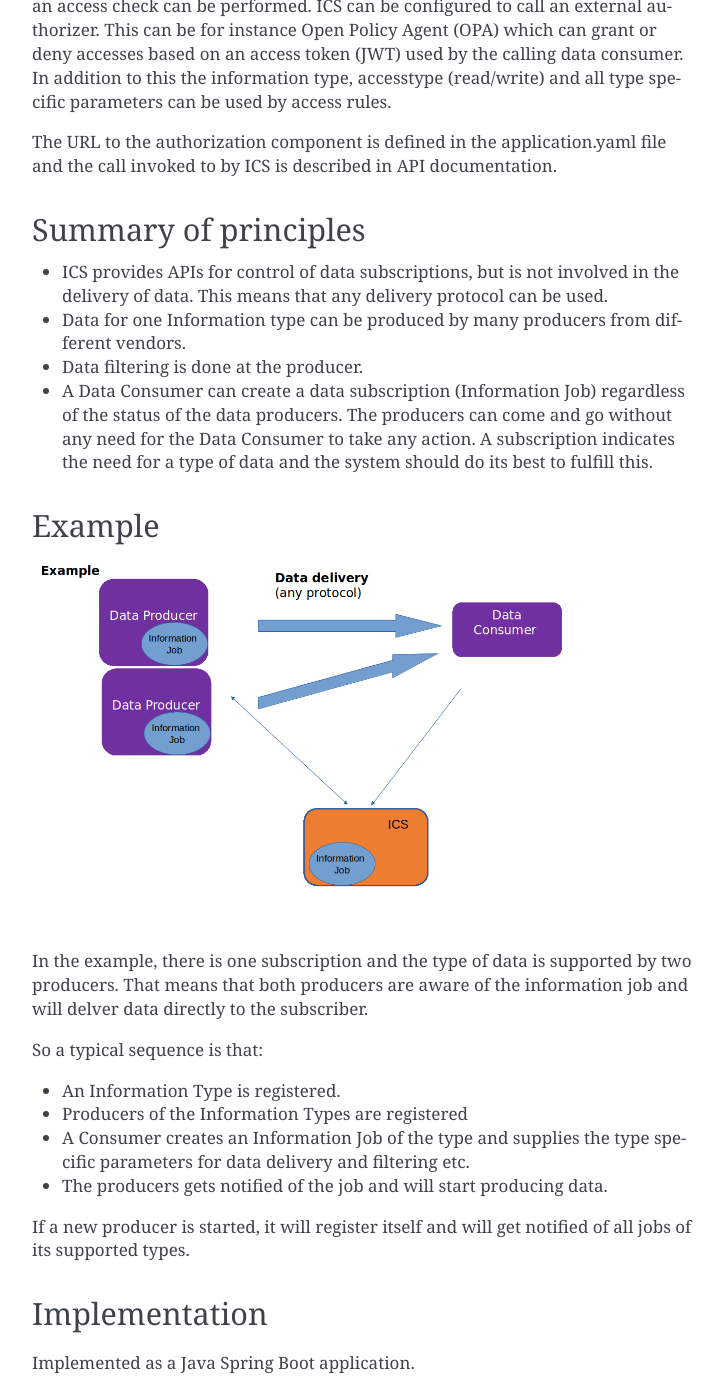
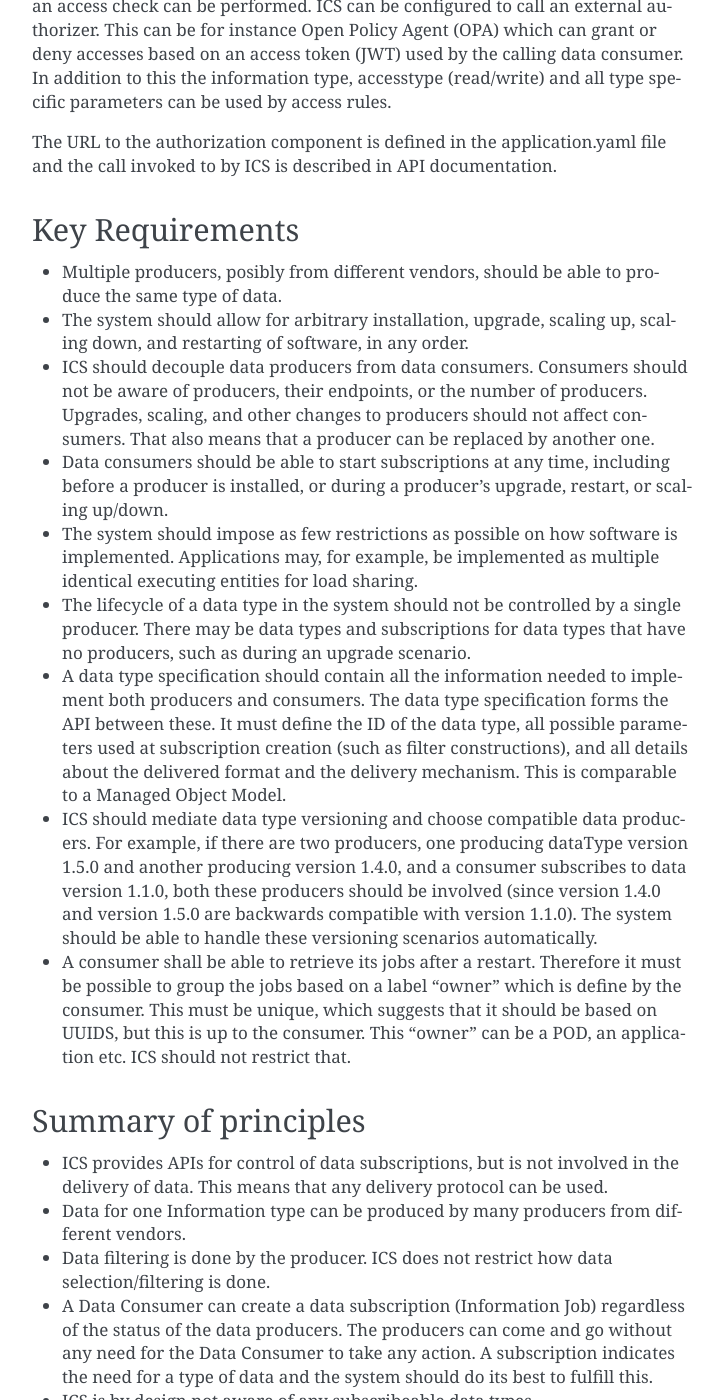
Before and after one commit to o-ran-sc/nonrtric-plt-informationcoordinatorservice, a Sphinx documentation site: the page built from docs/overview.rst, in a window 1280 px wide and 1400 px high, scrolled down 1489 px. Shown: the whole window, without its empty margins (388-1112 px from the left). Built offline with Sphinx 7.4.7, drawn with Linux system fonts in a browser that asks for light colours; some of the changed text lies outside the part shown.

Commit message:
Documentation of RAN PM
Added documentation for ICS.

Signed-off-by: PatrikBuhr <patrik.buhr@est.tech>
Issue-ID: NONRTRIC-868
Change-Id: I9a1597c0deab511d9d652acdf43b4280699a9a0c

```diff
--- a/docs/overview.rst
+++ b/docs/overview.rst
@@ -37,16 +37,69 @@ In addition to this the information type, accesstype (read/write) and all type s
 
 The URL to the authorization component is defined in the application.yaml file and the call invoked to by ICS is described in API documentation.
 
+
+****************
+Key Requirements
+****************
+
+* Multiple producers, posibly from different vendors, should be able to
+  produce the same type of data.
+
+* The system should allow for arbitrary installation, upgrade, scaling
+  up, scaling down, and restarting of software, in any order.
+
+* ICS should decouple data producers from data consumers. Consumers
+  should not be aware of producers, their endpoints, or the number of
+  producers. Upgrades, scaling, and other changes to producers should not
+  affect consumers. That also means that a producer can be replaced by
+  another one.
+
+* Data consumers should be able to start subscriptions at any time,
+  including before a producer is installed, or during a producer's
+  upgrade, restart, or scaling up/down.
+
+* The system should impose as few restrictions as possible on how
+  software is implemented. Applications may, for example, be implemented
+  as multiple identical executing entities for load sharing.
+
+* The lifecycle of a data type in the system should not be controlled
+  by a single producer. There may be data types and subscriptions for
+  data types that have no producers, such as during an upgrade scenario.
+
+* A data type specification should contain all the information needed
+  to implement both producers and consumers. The data type specification
+  forms the API between these. It must define the ID of the data type,
+  all possible parameters used at subscription creation (such as filter
+  constructions), and all details about the delivered format and the
+  delivery mechanism. This is comparable to a Managed Object Model.
+
+* ICS should mediate data type versioning and choose compatible data
+  producers. For example, if there are two producers, one producing
+  dataType version 1.5.0 and another producing version 1.4.0, and a
+  consumer subscribes to data version 1.1.0, both these producers should
+  be involved (since version 1.4.0 and version 1.5.0 are backwards
+  compatible with version 1.1.0). The system should be able to handle
+  these versioning scenarios automatically.
+
+* A consumer shall be able to retrieve its jobs after a restart. Therefore it must be possible
+  to group the jobs based on a label "owner" which is define by the consumer. This must be unique,
+  which suggests that it should be based on UUIDS, but this is up to the consumer.
+  This "owner" can be a POD, an application etc. ICS should not restrict that.
+
 *********************
 Summary of principles
 *********************
 
 * ICS provides APIs for control of data subscriptions, but is not involved in the delivery of data. This means that any delivery protocol can be used.
 * Data for one Information type can be produced by many producers from different vendors.
-* Data filtering is done at the producer.
+* Data filtering is done by the producer. ICS does not restrict how data selection/filtering is done.
 * A Data Consumer can create a data subscription (Information Job) regardless of the status of the data producers. The producers can come and go without any need for the Data Consumer to take any action.
   A subscription indicates the need for a type of data and the system should do its best to fulfill this.
-
+* ICS is by design not aware of any subscribeable data types.
+* When a consumer creates a subscription/jonb, ICS shall choose the information type version with the lowest available
+  compatible version. All producers that has registered a type that is compatible with the chosen version are included.
+  Example, if a consumer creates a job with type version 1.1.0, the chosen type may 1.2.0 and a producer
+  supporting version 1.9.0 will be included (but not a producer that supports version 2.0.0).
 
 *******
 Example
@@ -67,9 +120,16 @@ So a typical sequence is that:
 If a new producer is started, it will register itself and will get notified of all jobs of its supported types.
 
 
-
 **************
 Implementation
 **************
 
 Implemented as a Java Spring Boot application.
+
+*************
+Configuration
+*************
+
+The component is configured by the usual spring boot application.yaml file.
+
+An example application.yaml configuration file: ":download:`link <../config/application.yaml>`"
--- a/docs/requirements-docs.txt
+++ b/docs/requirements-docs.txt
@@ -10,3 +10,4 @@ sphinxcontrib-swaggerdoc
 sphinx_bootstrap_theme
 sphinxcontrib-redoc
 lfdocs-conf
+urllib3~=1.26.15
```
Also changed, not shown: other parts of docs/overview.rst (+1 -1 lines), 4 other files.
